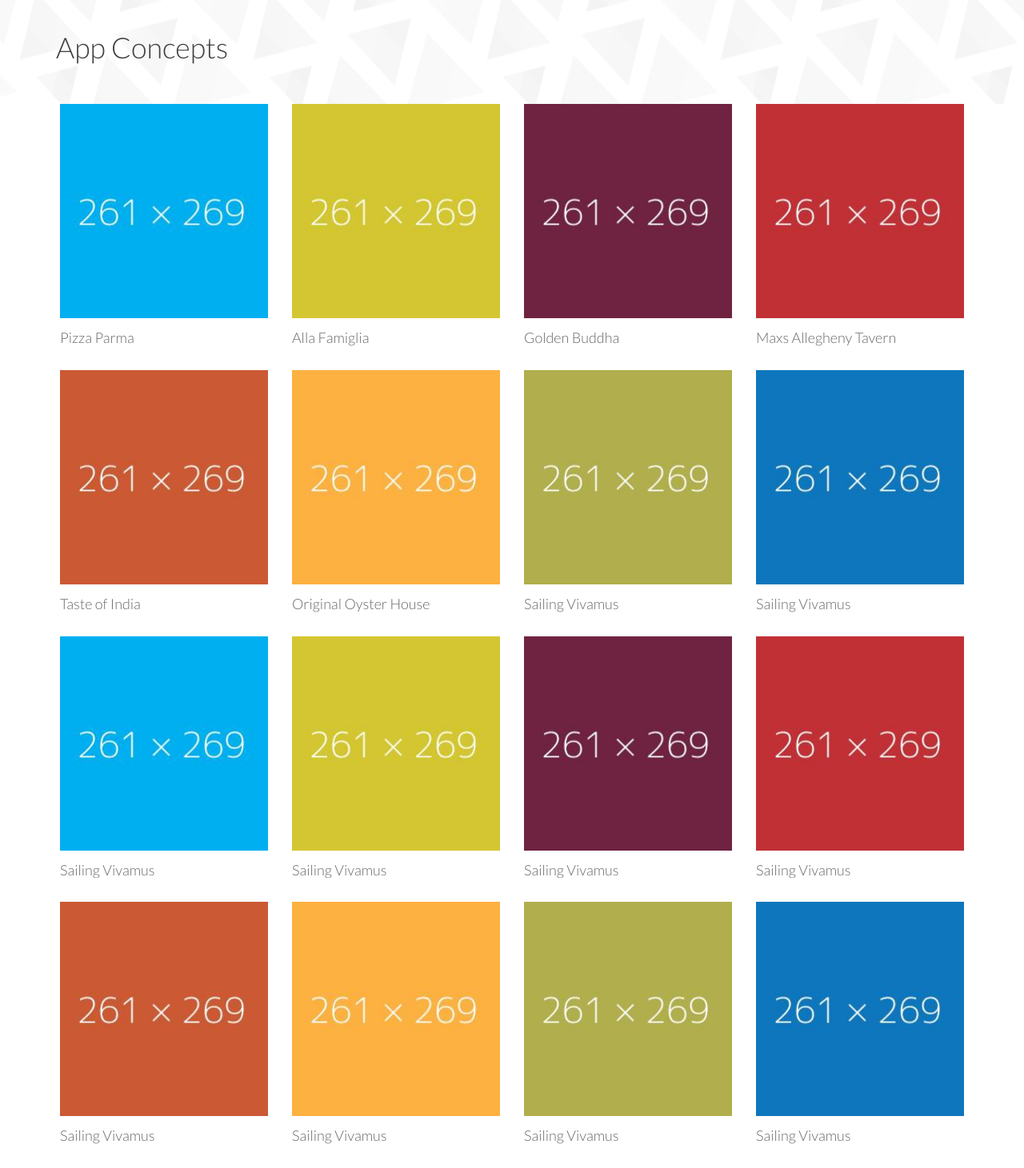
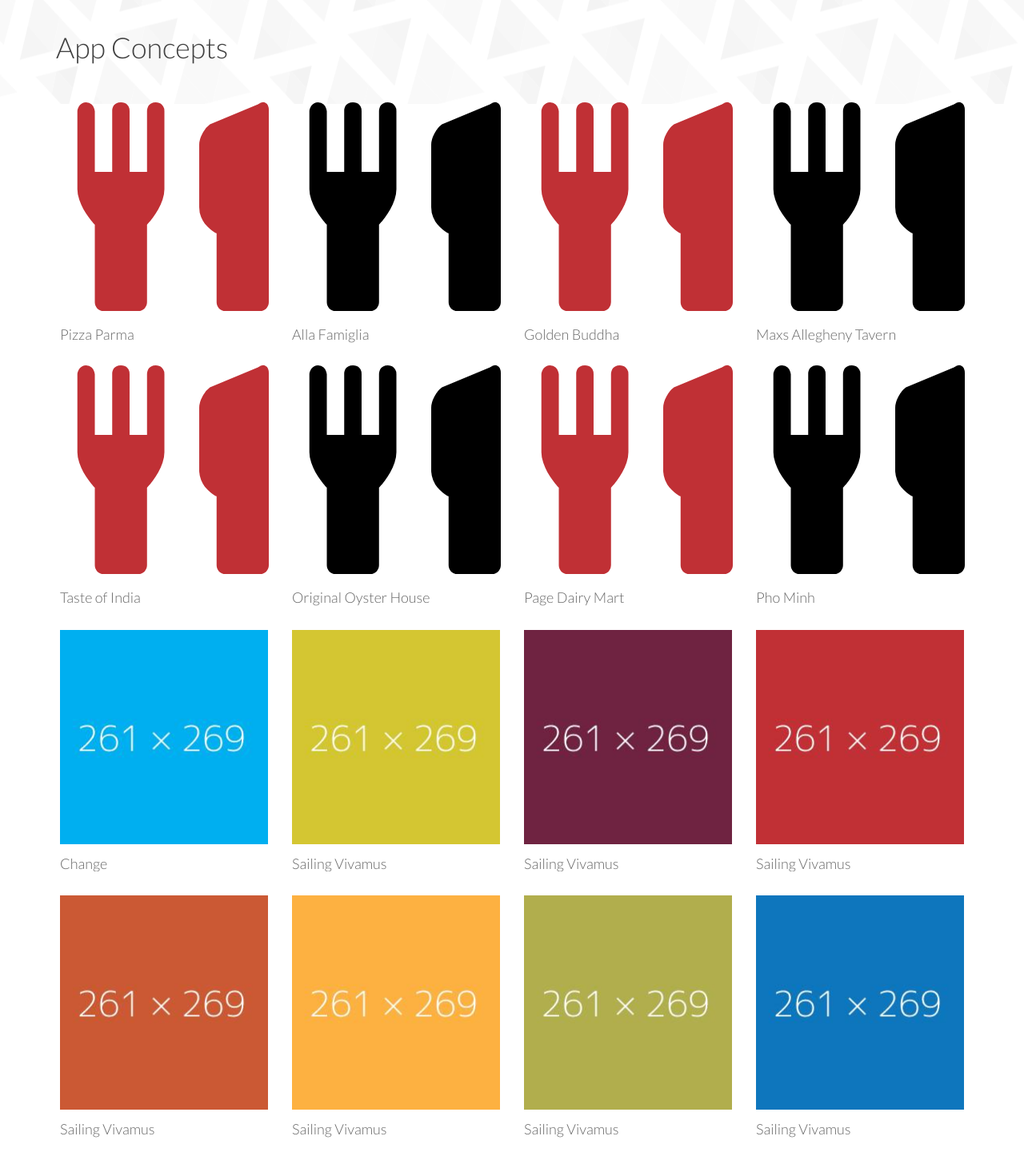
Before and after one commit to bommysk/Data301FinalProject, a Flask app: page /appconcept in a window 1280 px wide. Shown: the part 172-1633 px from the top of the page at 80% size. After the commit the page ends 1595 px from the top, so only its background shows below. Run offline with Flask 2, Linux system fonts and the light colour scheme; some libraries are stand-ins or nearby versions.

Commit message:
more progress on concept page

```diff
--- a/templates/appconcept.html
+++ b/templates/appconcept.html
@@ -91,7 +91,7 @@
                         <div class="portfolio-wrapper">
                             <div class="portfolio-single">
                                 <div class="portfolio-thumb">
-                                    <a href="/pizzaparma"><img src="/static/images/portfolio/1.jpg" class="img-responsive" alt=""></a>
+                                    <a href="/pizzaparma"><span class="glyphicon glyphicon-cutlery" style="font-size:261px;"></span></a>
                                 </div>
                             </div>
                             <div class="portfolio-info ">
@@ -103,7 +103,7 @@
                         <div class="portfolio-wrapper">
                             <div class="portfolio-single">
                                 <div class="portfolio-thumb">
-                                      <a href="/allafamiglia"><img src="/static/images/portfolio/2.jpg" class="img-responsive" alt=""></a>
+                                      <a href="/allafamiglia"><span class="glyphicon glyphicon-cutlery" style="font-size:261px; color:black"></span></a>
                                 </div>
                             </div>
                             <div class="portfolio-info">
@@ -115,7 +115,7 @@
                         <div class="portfolio-wrapper">
                             <div class="portfolio-single">
                                 <div class="portfolio-thumb">
-                                    <a href="/goldenbuddha"><img src="/static/images/portfolio/3.jpg" class="img-responsive" alt=""></a>
+                                    <a href="/goldenbuddha"><span class="glyphicon glyphicon-cutlery" style="font-size:261px;"></span></a>
                                 </div>
                             </div>
                             <div class="portfolio-info ">
@@ -127,7 +127,7 @@
                         <div class="portfolio-wrapper">
                             <div class="portfolio-single">
                                 <div class="portfolio-thumb">
-                                    <a href="/maxsalleghenytavern"><img src="/static/images/portfolio/4.jpg" class="img-responsive" alt=""></a>
+                                    <a href="/maxsalleghenytavern"><span class="glyphicon glyphicon-cutlery" style="font-size:261px; color:black"></span></a>
                                 </div>
                             </div>
                             <div class="portfolio-info ">
@@ -139,7 +139,7 @@
                         <div class="portfolio-wrapper">
                             <div class="portfolio-single">
                                 <div class="portfolio-thumb">
-                                     <a href="/tasteofindia"><img src="/static/images/portfolio/5.jpg" class="img-responsive" alt=""></a>
+                                     <a href="/tasteofindia"><span class="glyphicon glyphicon-cutlery" style="font-size:261px;"></span></a>
                                 </div>
                             </div>
                             <div class="portfolio-info ">
@@ -151,7 +151,7 @@
                         <div class="portfolio-wrapper">
                             <div class="portfolio-single">
                                 <div class="portfolio-thumb">
-                                    <a href="/originaloysterhouse"><img src="/static/images/portfolio/6.jpg" class="img-responsive" alt=""></a>
+                                    <a href="/originaloysterhouse"><span class="glyphicon glyphicon-cutlery" style="font-size:261px; color:black"></span></a>
                                 </div>
                             </div>
                             <div class="portfolio-info ">
@@ -163,11 +163,11 @@
                         <div class="portfolio-wrapper">
                             <div class="portfolio-single">
                                 <div class="portfolio-thumb">
-                                    <img src="/static/images/portfolio/7.jpg" class="img-responsive" alt="">
+                                    <a href="/pagedairymart"><span class="glyphicon glyphicon-cutlery" style="font-size:261px;"></span></a>
                                 </div>
                             </div>
                             <div class="portfolio-info ">
-                                <h2>Sailing Vivamus</h2>
+                                <a href="/pagedairymart"><h2>Page Dairy Mart</h2></a>
                             </div>
                         </div>
                     </div>
@@ -175,11 +175,11 @@
                         <div class="portfolio-wrapper">
                             <div class="portfolio-single">
                                 <div class="portfolio-thumb">
-                                    <img src="/static/images/portfolio/8.jpg" class="img-responsive" alt="">
+                                    <span class="glyphicon glyphicon-cutlery" style="font-size:261px; color:black"></span>
                                 </div>
                             </div>
                             <div class="portfolio-info ">
-                                <h2>Sailing Vivamus</h2>
+                                <a href="/phominh"><h2>Pho Minh</h2></a>
                             </div>
                         </div>
                     </div>
@@ -187,11 +187,11 @@
                         <div class="portfolio-wrapper">
                             <div class="portfolio-single">
                                 <div class="portfolio-thumb">
-                                    <img src="/static/images/portfolio/9.jpg" class="img-responsive" alt="">
+                                    <a href="/phominh"><img src="/static/images/portfolio/9.jpg" class="img-responsive" alt=""></a>
                                 </div>
                             </div>
                             <div class="portfolio-info ">
-                                <h2>Sailing Vivamus</h2>
+                                <a href="/phominh"><h2>Change</h2></a>
                             </div>
                         </div>
                     </div>
```
